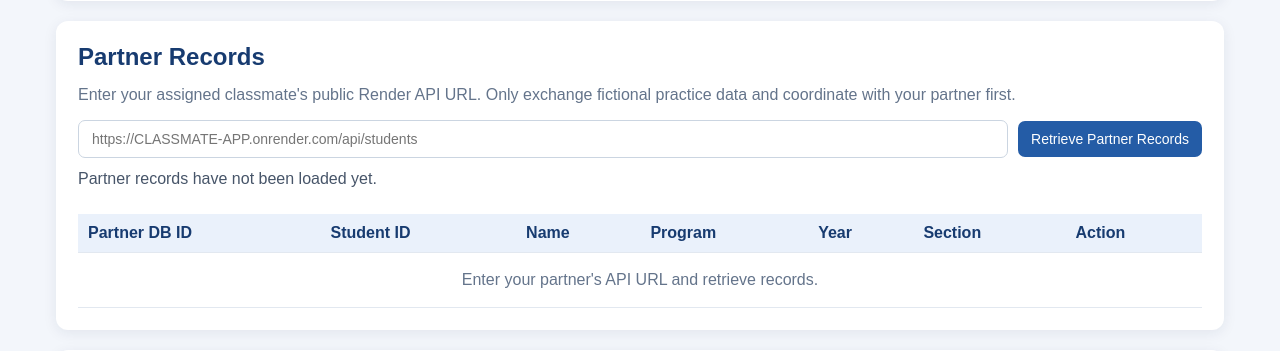
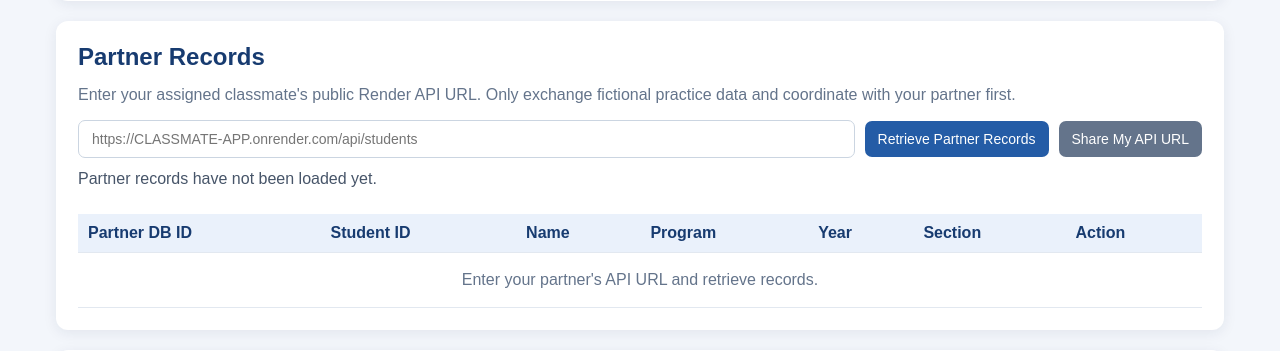
Before and after one commit to mirandamissy-cmd/miranda_act-9, a Flask app: page / in a window 1280 px wide. Shown: the part 927-1278 px from the top of the page. Run offline with Flask 3, Linux system fonts and the light colour scheme; data comes from the database, SQL or seed files in the repository.

Commit message:
Add Share My API URL button

```diff
--- a/templates/index.html
+++ b/templates/index.html
@@ -85,6 +85,7 @@ td.action-cell{display:flex;gap:6px}
     <div class="actions">
       <input id="partnerUrl" style="flex:1;min-width:250px" type="url" placeholder="https://CLASSMATE-APP.onrender.com/api/students">
       <button type="button" id="loadPartnerButton">Retrieve Partner Records</button>
+      <button type="button" class="secondary" id="shareButton" onclick="shareMyApi()">Share My API URL</button>
     </div>
     <p id="partnerStatus" class="status" role="status">Partner records have not been loaded yet.</p>
     <div class="table-wrap"><table>
@@ -260,6 +261,28 @@ $('sendButton').addEventListener('click',async()=>{
   }catch(e){setStatus('sendStatus','Error: '+e.message);}
 }
 );
+
+// SHARE MY API URL: system share sheet on phones, clipboard elsewhere.
+async function shareMyApi() {
+    const url = location.origin + '/api/students';
+    const button = document.getElementById('shareButton');
+    const label = button.textContent;
+
+    try {
+        if (navigator.share && /Mobi|Android/i.test(navigator.userAgent)) {
+            await navigator.share({title: 'My Student API', url: url});
+        } else {
+            await navigator.clipboard.writeText(url);
+        }
+        button.textContent = 'Copied!';
+        setTimeout(() => { button.textContent = label; }, 2000);
+        setStatus('partnerStatus', 'Your API URL: ' + url);
+    } catch (error) {
+        if (error.name === 'AbortError') return;   // user closed the share sheet
+        window.prompt('Copy your API URL:', url);   // clipboard blocked: copy by hand
+    }
+}
+
 loadStudents();
 
 // Auto-refresh every 10 s (and when the tab is shown again) so records received
```
